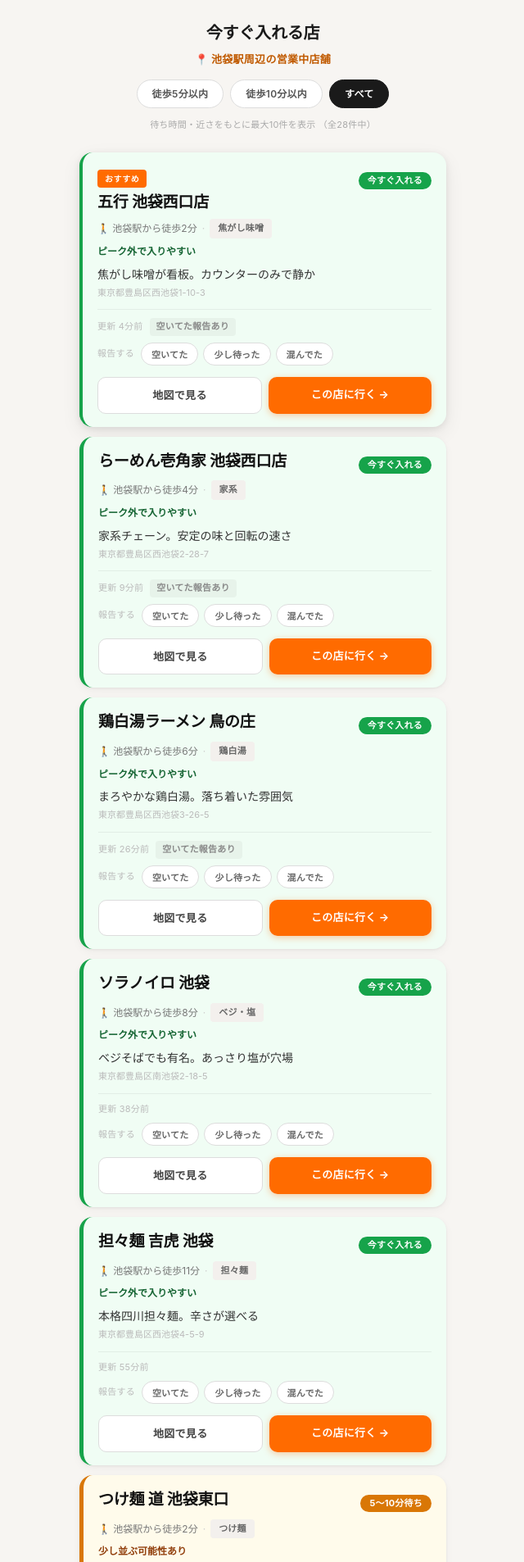
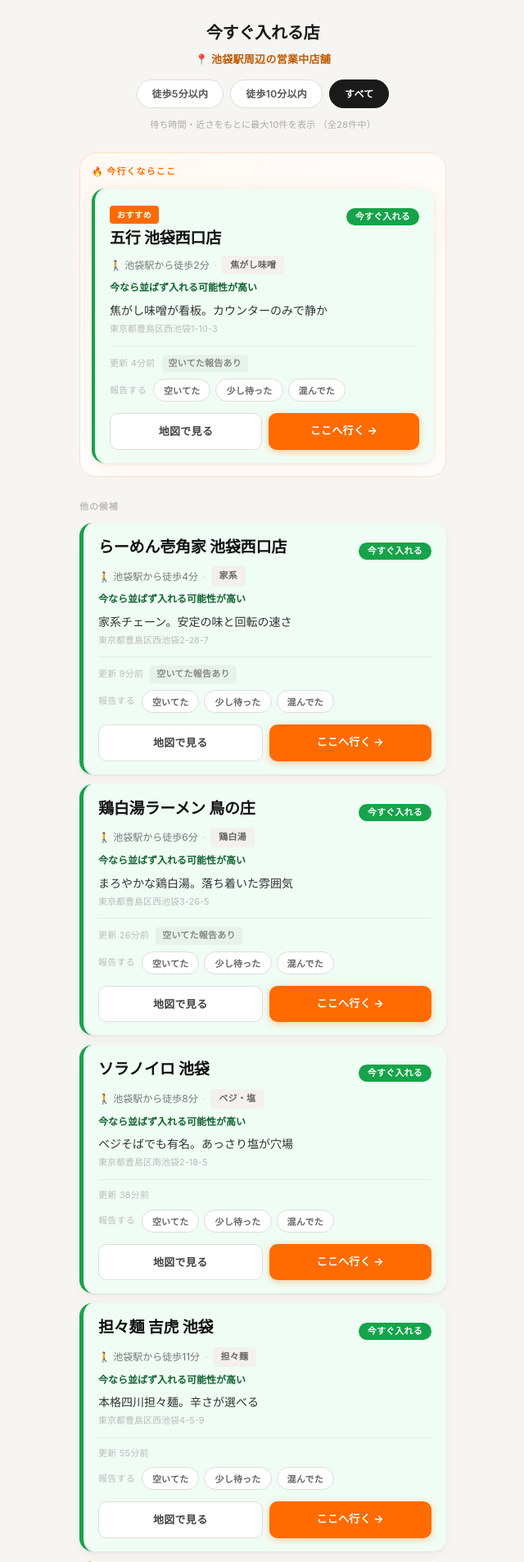
Before and after one commit to gorindo/no-wait-ramen, a Flask app: page /result in a window 1280 px wide. Shown: the top 1906 px of the page at 82% size, without its empty margins (319-959 px from the left). Run offline with Flask 3, Linux system fonts and the light colour scheme.

```diff
--- a/app.py
+++ b/app.py
@@ -1,4 +1,5 @@
 from datetime import datetime
+from urllib.parse import quote
 from flask import Flask, render_template, request
 
 app = Flask(__name__)
@@ -92,35 +93,35 @@ def compute_wait_level(shop, now=None):
     # ---- reason ラベル生成（短文・判断補助） ----
     if level == "green":
         if fast and is_peak:
-            reason = "回転が早いので入りやすい"
+            reason = "回転が早く、比較的すぐ座れる"
         elif not is_weekend and 14.0 <= t < 17.0:
-            reason = "アイドルタイムで狙い目"
+            reason = "今の時間は空いていることが多い"
         elif is_weekend and not is_peak:
-            reason = "土日でも今は空きやすい"
+            reason = "土日でもこの時間は並ばず入れることが多い"
         else:
-            reason = "ピーク外で入りやすい"
+            reason = "今なら並ばず入れる可能性が高い"
     elif level == "yellow":
         if fast:
-            reason = "少し混雑・ただし回転早め"
+            reason = "少し待つが、席は比較的早く空きやすい"
         elif is_weekend and is_peak:
-            reason = "土日ピークで少し並ぶかも"
+            reason = "週末ピーク中のため、5〜10分待つかも"
         elif is_peak:
-            reason = "ピーク時間帯・少し待ちあり"
+            reason = "ピーク中のため、5〜10分待ちになることが多い"
         elif pop >= 2:
-            reason = "人気店のため並ぶことあり"
+            reason = "人気店のため、少し並ぶ可能性がある"
         else:
-            reason = "少し並ぶ可能性あり"
+            reason = "5〜10分待つことが多い"
     else:  # red
         if pop >= 3 and is_peak:
-            reason = "超人気店・混雑ピーク帯"
+            reason = "超人気店のピーク帯、行列は避けにくい"
         elif pop >= 3:
-            reason = "超人気店・常に並びやすい"
+            reason = "常に行列が出やすい人気店"
         elif is_weekend and is_peak:
-            reason = "土日の混雑ピーク帯"
+            reason = "週末ピーク帯、相当の待ちが予想される"
         elif is_peak:
-            reason = "ピーク時間帯・待ち確実"
+            reason = "今の時間帯は10分以上の待ちになりやすい"
         else:
-            reason = "人気店・ピーク外でも混みがち"
+            reason = "ピーク外でも混みやすく、長め待ちになることが多い"
 
     return level, reason
 
@@ -721,6 +722,7 @@ def result():
     for shop in ramen_shops:
         s = dict(shop)
         s["wait_level"], s["reason"] = compute_wait_level(s, now)
+        s["route_url"] = "https://www.google.com/maps/dir/?api=1&destination=" + quote(s["address"]) + "&travelmode=walking"
         enriched.append(s)
 
     # 徒歩圏フィルタ
--- a/static/style.css
+++ b/static/style.css
@@ -73,6 +73,13 @@ body.index-page {
     color: rgba(255,255,255,0.75);
     margin: 0 0 24px;
     letter-spacing: 0.05em;
+}
+
+.hero-sub {
+    font-size: 13px;
+    color: rgba(255,255,255,0.6);
+    margin: 0 0 22px;
+    letter-spacing: 0.04em;
 }
 
 .hero-note {
@@ -590,6 +597,42 @@ h1 {
 /* ===========================
    エリア外通知
 =========================== */
+/* ===========================
+   おすすめ枠・候補一覧
+=========================== */
+.featured-section {
+    background: linear-gradient(160deg, #fff8f3 0%, #ffffff 70%);
+    border: 1.5px solid #ffdec8;
+    border-radius: 20px;
+    padding: 14px 14px 16px;
+    margin-bottom: 28px;
+}
+
+.featured-label {
+    font-size: 11px;
+    font-weight: 800;
+    color: #ff6b00;
+    letter-spacing: 0.1em;
+    text-transform: uppercase;
+    margin: 0 0 12px;
+}
+
+.featured-section .card {
+    margin-bottom: 0;
+    box-shadow:
+        0 4px 20px rgba(255, 107, 0, 0.12),
+        0 1px 4px rgba(0, 0, 0, 0.06);
+}
+
+.candidates-label {
+    font-size: 11px;
+    font-weight: 700;
+    color: #bbb;
+    letter-spacing: 0.08em;
+    text-transform: uppercase;
+    margin: 0 0 10px;
+}
+
 /* 仮反映ノート */
 .temp-note {
     display: block;
--- a/templates/index.html
+++ b/templates/index.html
@@ -14,10 +14,11 @@
         <p class="hero-eyebrow">🍜 No Wait Ramen</p>
         <h1 class="hero-title">今すぐ入れる<br>ラーメン</h1>
         <p class="hero-copy">今すぐ、空席に滑り込め。</p>
+        <p class="hero-sub">待ち時間ほぼゼロの店だけ表示</p>
 
         <div class="filter-buttons">
             <a href="/result?mode=nearby" class="hero-button hero-button--location">
-                📍 いま近い店を見る
+                📍 今すぐ入れる店を見る
             </a>
             <div class="filter-buttons-sub">
                 <a href="/result?max_walk=5" class="hero-button hero-button--secondary hero-button--half">徒歩5分以内</a>
--- a/templates/result.html
+++ b/templates/result.html
@@ -35,14 +35,72 @@
         </p>
     </header>
 
-    <div id="shop-list">
-        {% if shops %}
-            {% for shop in shops %}
-            <div class="card {{ shop.wait_level }}{% if loop.first %} card-top{% endif %}">
+    {% if shops %}
 
+    {# ---- おすすめ枠（1位） ---- #}
+    <div class="featured-section">
+        <p class="featured-label">🔥 今行くならここ</p>
+        <div id="featured-card">
+        {% set shop = shops[0] %}
+        <div class="card {{ shop.wait_level }} card-top">
+            <div class="card-head">
+                <div class="card-head-left">
+                    <span class="recommend-badge">おすすめ</span>
+                    <h2 class="shop-name">{{ shop.name }}</h2>
+                </div>
+                <div class="card-head-right">
+                    {% if shop.wait_level == 'green' %}
+                    <span class="wait-pill wait-pill--green">今すぐ入れる</span>
+                    {% elif shop.wait_level == 'yellow' %}
+                    <span class="wait-pill wait-pill--yellow">5〜10分待ち</span>
+                    {% elif shop.wait_level == 'red' %}
+                    <span class="wait-pill wait-pill--red">10分以上待ち</span>
+                    {% endif %}
+                </div>
+            </div>
+            <div class="card-meta">
+                <span class="walk-text">🚶 {{ shop.walk_time }}</span>
+                <span class="meta-sep">·</span>
+                <span class="shop-tag">{{ shop.tag }}</span>
+            </div>
+            {% if shop.reason %}
+            <p class="wait-reason">{{ shop.reason }}</p>
+            {% endif %}
+            <p class="shop-comment">{{ shop.comment }}</p>
+            <p class="shop-address">{{ shop.address }}</p>
+            <div class="card-report">
+                <div class="card-report-meta">
+                    <span class="updated-time">更新 {{ shop.updated_minutes_ago }}分前</span>
+                    {% if shop.report_summary %}
+                    <span class="report-summary">{{ shop.report_summary }}</span>
+                    {% endif %}
+                </div>
+                <div class="report-row">
+                    <span class="report-label">報告する</span>
+                    <div class="report-chips">
+                        <button class="report-chip" type="button">空いてた</button>
+                        <button class="report-chip" type="button">少し待った</button>
+                        <button class="report-chip" type="button">混んでた</button>
+                    </div>
+                </div>
+            </div>
+            <div class="card-actions">
+                <a href="{{ shop.map_url }}" class="btn btn-outline" target="_blank" rel="noopener noreferrer">地図で見る</a>
+                <a href="{{ shop.route_url }}" class="btn btn-primary" target="_blank" rel="noopener noreferrer">ここへ行く →</a>
+            </div>
+        </div>
+        </div>
+    </div>
+
+    {# ---- 他の候補（2位以降） ---- #}
+    {% if shops|length > 1 %}
+    <div class="candidates-section">
+        <p class="candidates-label">他の候補</p>
+        <div id="shop-list">
+            {% for shop in shops[1:] %}
+            <div class="card {{ shop.wait_level }}">
                 <div class="card-head">
                     <div class="card-head-left">
-                        {% if loop.first %}<span class="recommend-badge">おすすめ</span>{% endif %}
                         <h2 class="shop-name">{{ shop.name }}</h2>
                     </div>
                     <div class="card-head-right">
@@ -55,19 +113,16 @@
                         {% endif %}
                     </div>
                 </div>
-
                 <div class="card-meta">
                     <span class="walk-text">🚶 {{ shop.walk_time }}</span>
                     <span class="meta-sep">·</span>
                     <span class="shop-tag">{{ shop.tag }}</span>
                 </div>
-
                 {% if shop.reason %}
                 <p class="wait-reason">{{ shop.reason }}</p>
                 {% endif %}
                 <p class="shop-comment">{{ shop.comment }}</p>
                 <p class="shop-address">{{ shop.address }}</p>
-
                 <div class="card-report">
                     <div class="card-report-meta">
                         <span class="updated-time">更新 {{ shop.updated_minutes_ago }}分前</span>
@@ -84,18 +139,22 @@
                         </div>
                     </div>
                 </div>
-
                 <div class="card-actions">
                     <a href="{{ shop.map_url }}" class="btn btn-outline" target="_blank" rel="noopener noreferrer">地図で見る</a>
-                    <a href="#" class="btn btn-primary">この店に行く →</a>
+                    <a href="{{ shop.route_url }}" class="btn btn-primary" target="_blank" rel="noopener noreferrer">ここへ行く →</a>
                 </div>
-
             </div>
             {% endfor %}
-        {% else %}
-            <p class="no-result">この条件に合う営業中の店舗が見つかりませんでした。<br>条件を広げてみてください。</p>
-        {% endif %}
+        </div>
     </div>
+    {% endif %}
+
+    {% else %}
+    <div id="featured-card"></div>
+    <div id="shop-list">
+        <p class="no-result">この条件に合う営業中の店舗が見つかりませんでした。<br>条件を広げてみてください。</p>
+    </div>
+    {% endif %}
 
     <a href="/" class="back-button">← 条件を変える</a>
 </div>
@@ -146,6 +205,7 @@
   // ---- カード HTML 生成 ----
 
   var WAIT_LABEL = { green: '今すぐ入れる', yellow: '5〜10分待ち', red: '10分以上待ち' };
+  var WAIT_ORDER = { green: 0, yellow: 1, red: 2 };
   var CHIP_LEVEL = { '空いてた': 'green', '少し待った': 'yellow', '混んでた': 'red' };
 
   function buildCard(shop, index, distText) {
@@ -190,7 +250,7 @@
       + '</div></div></div>'
       + '<div class="card-actions">'
       + '<a href="' + escHtml(shop.map_url) + '" class="btn btn-outline" target="_blank" rel="noopener noreferrer">地図で見る</a>'
-      + '<a href="#" class="btn btn-primary">この店に行く →</a>'
+      + '<a href="' + escHtml(shop.route_url) + '" class="btn btn-primary" target="_blank" rel="noopener noreferrer">ここへ行く →</a>'
       + '</div></div>';
   }
 
@@ -210,11 +270,21 @@
       .map(function (s) {
         return Object.assign({}, s, { _dist: haversine(userLat, userLng, s.latitude, s.longitude) });
       })
-      .sort(function (a, b) { return a._dist - b._dist; })
+      .sort(function (a, b) {
+        var wa = WAIT_ORDER[a.wait_level] !== undefined ? WAIT_ORDER[a.wait_level] : 9;
+        var wb = WAIT_ORDER[b.wait_level] !== undefined ? WAIT_ORDER[b.wait_level] : 9;
+        if (wa !== wb) return wa - wb;
+        return a._dist - b._dist;
+      })
       .slice(0, MAX_DISPLAY);
 
-    document.getElementById('shop-list').innerHTML =
-      sorted.map(function (s, i) { return buildCard(s, i, fmtDist(s._dist)); }).join('');
+    if (sorted.length > 0) {
+      document.getElementById('featured-card').innerHTML = buildCard(sorted[0], 0, fmtDist(sorted[0]._dist));
+    }
+    var shopList = document.getElementById('shop-list');
+    if (shopList) {
+      shopList.innerHTML = sorted.slice(1).map(function (s, i) { return buildCard(s, i + 1, fmtDist(s._dist)); }).join('');
+    }
 
     document.getElementById('sub-text').textContent =
       '現在地から近い順に' + sorted.length + '件を表示しています';
```
